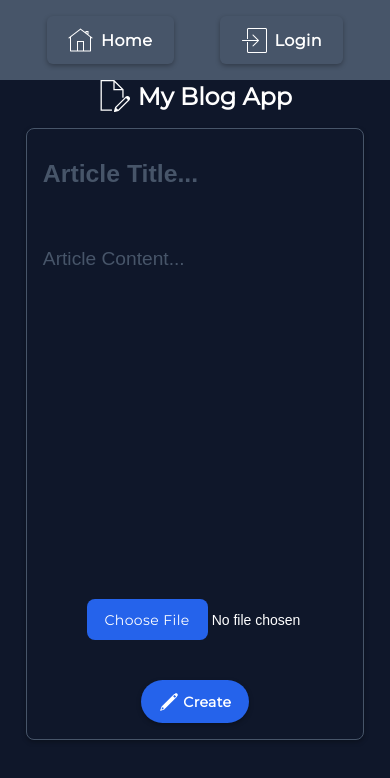
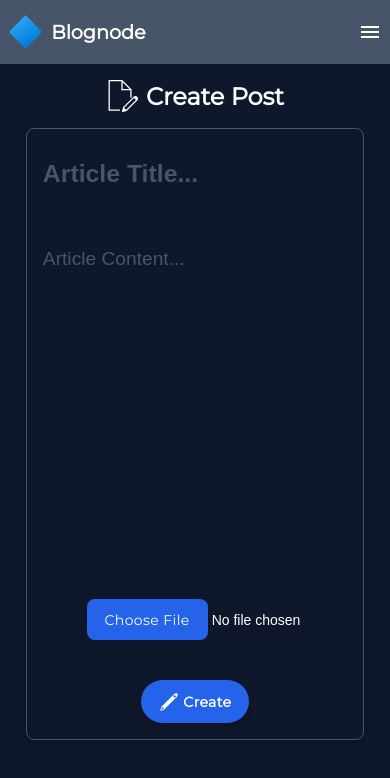
Before and after one commit to Rishav1707/Blog-App, a React (Vite) app in the folder Make-Blog/: page /create in a window 390 px wide. Shown: the top 778 px of the page. Built offline with nearby package versions, Linux system fonts and the light colour scheme.

Commit message:
[feat] Add hamburger in the navbar ( Below 768 px )

```diff
--- a/Make-Blog/index.html
+++ b/Make-Blog/index.html
@@ -4,6 +4,8 @@
 <head>
   <meta charset="UTF-8" />
   <link rel="icon" type="image/svg+xml" href="/vite.svg" />
+  <link rel="stylesheet"
+    href="https://fonts.googleapis.com/css2?family=Material+Symbols+Outlined:opsz,wght,FILL,GRAD@48,400,0,0" />
   <meta name="viewport" content="width=device-width, initial-scale=1.0" />
   <title>Blog</title>
 </head>
--- a/Make-Blog/src/App.css
+++ b/Make-Blog/src/App.css
@@ -248,6 +248,10 @@ button:hover {
     max-width: 95%;
   }
 
+  .Blog-image {
+    width: 80%;
+  }
+
   .Blog-Title {
     font-size: 1.2rem;
   }
--- a/Make-Blog/src/components/NavBar.css
+++ b/Make-Blog/src/components/NavBar.css
@@ -35,3 +35,38 @@ li {
     /* background-color: #2563eb; */
     box-shadow: 0px 2px 5px rgba(0, 0, 0, 0.3);
 }
+
+.blognode {
+    display: flex;
+    align-items: center;
+    gap: 0.5rem;
+}
+
+.material-symbols-outlined {
+    display: none;
+}
+
+@media only screen and (max-width: 768px) {
+    li {
+        display: none;
+    }
+
+    .blognode {
+        font-size: 1.2rem;
+        padding: 0.5rem;
+    }
+
+    .blognode-img {
+        width: 2.2rem;
+    }
+
+    .Navbar-list {
+        justify-content: space-between;
+        height: 4rem;
+    }
+
+    .material-symbols-outlined {
+        display: block;
+        padding: 0.5rem;
+    }
+}
--- a/Make-Blog/src/components/NavBar.jsx
+++ b/Make-Blog/src/components/NavBar.jsx
@@ -4,12 +4,18 @@ import home from "../assets/home.svg";
 import create from "../assets/create.svg";
 import login from "../assets/login.svg";
 import logout from "../assets/logout.svg";
+import blognode from "../assets/blognode.svg";
 import "./NavBar.css";
 
 export default function NavBar({ isAuth }) {
   return (
     <nav>
       <ul className="Navbar-list">
+        <h2 className="blognode">
+          <img className="blognode-img" src={blognode} alt="Logo" />
+          Blognode
+        </h2>
+        <span className="material-symbols-outlined">menu</span>
         <li>
           <Link to="/">
             <img src={home} />
--- a/Make-Blog/src/pages/CreatePost.jsx
+++ b/Make-Blog/src/pages/CreatePost.jsx
@@ -7,7 +7,7 @@ export default function CreatePost() {
     <div className="Blog-Section">
       <h1>
         <img className="logo" src={logo} />
-        My Blog App
+        Create Post
       </h1>
       <BlogForm />
     </div>
--- a/Make-Blog/src/pages/Login.css
+++ b/Make-Blog/src/pages/Login.css
@@ -12,3 +12,9 @@
 .login-container button {
     gap: 1rem;
 }
+
+@media only screen and (max-width: 768px) {
+    .login-container button {
+        gap: 0.5rem;
+    }
+}
```
Also changed, not shown: Make-Blog/src/assets/blognode.svg (added).
